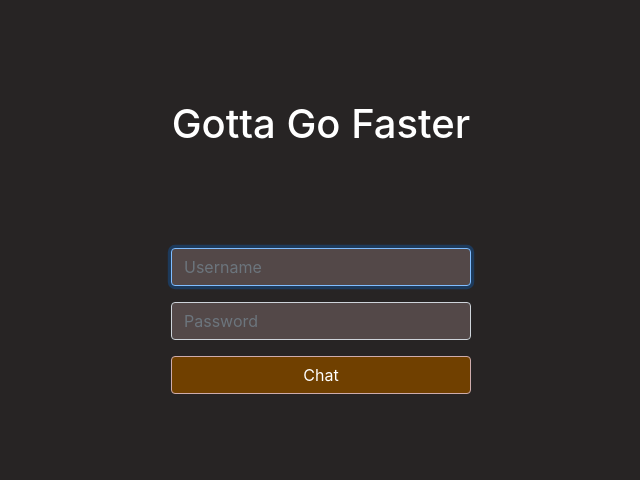
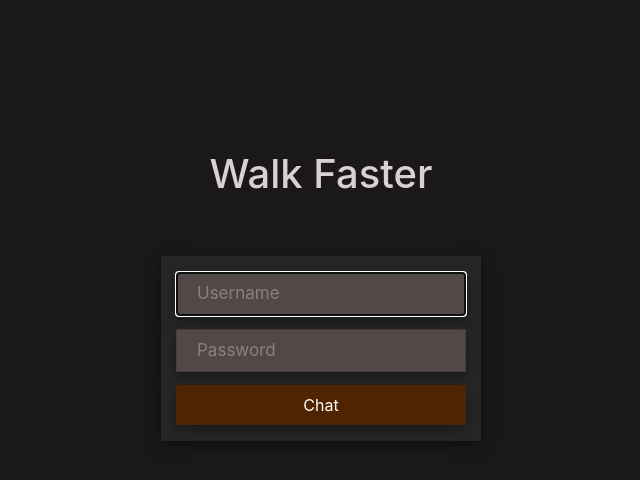
Before and after one commit to al-jshen/chat, a React (Create React App) app: page /login in a window 1280 px wide. Shown: the top 480 px of the page, without its empty margins (319-959 px from the left). Built offline with nearby package versions, Linux system fonts and the light colour scheme.

Commit message:
login styling fixed

```diff
--- a/public/index.html
+++ b/public/index.html
@@ -26,7 +26,7 @@
     -->
     <title>React App</title>
   </head>
-  <body style="background-color: #272424">
+  <body style="background-color: #1a1818">
     <noscript>You need to enable JavaScript to run this app.</noscript>
     <div id="root"></div>
     <!--
--- a/src/components/login.css
+++ b/src/components/login.css
@@ -1,25 +1,61 @@
-
+h1 {
+    color: rgb(219, 208, 208);
+    position: relative;
+    top: 150px;
+}
 
 form {
+    text-align: center;
+    margin-top: 200px;
+    padding-left: none;
+    width: 25%;
     display: inline-block;
+    box-shadow: 0 4px 8px 0 rgba(0, 0, 0, 0.2), 0 6px 20px 0 rgba(0, 0, 0, 0.19);
+    background-color: #262626;
 }
 
-.Login {
-    padding: 50px 0;
-    color: #ceacac;
+div.form {
+    display: block;
+    text-align: center;
 }
 
-.Login form {
-    margin: 0 auto;
-    max-width: 400px;
+input[type=text], input[type=password] {
+    width: 100%;
+    padding: 8px 20px;
+    margin-bottom: 5px;
+    display: inline-block;
+    border: 1px solid rgb(68, 58, 58);
+    box-sizing: border-box;
+    background-color: #534848;
+    color: #fff;
+    font-size: 17px;
+    box-shadow: 0 4px 8px 0 rgba(0, 0, 0, 0.2), 0 6px 20px 0 rgba(0, 0, 0, 0.19);
 }
 
-div {
-    text-align: center;
-    background-color: #272424;
-    color: #534848
+input::placeholder {
+    color: rgba(255, 255, 255, 0.308);
 }
 
-Formcontrol::placeholder {
+button {
+    background-color: rgb(78, 36, 2);
     color: white;
+    padding: 8px 20px;
+    margin: 10px 0;
+    border: none;
+    cursor: pointer;
+    width: 100%;
+    font-size: 17px;
+    box-shadow: 0 4px 8px 0 rgba(0, 0, 0, 0.2), 0 6px 20px 0 rgba(0, 0, 0, 0.19);
 }
+
+button:hover {
+    opacity: 0.8;
+}
+
+.container {
+    padding: 16px;
+}
+
+label {
+    width: 100%;
+}
--- a/src/components/login.js
+++ b/src/components/login.js
@@ -3,6 +3,7 @@ import './login.css';
 import { Button, FormGroup, FormControl } from "react-bootstrap";
 import { authurl } from '../url';
 const axios = require('axios');
+
 
 class Login extends React.Component {
     state = {
@@ -43,34 +44,34 @@ class Login extends React.Component {
 
     render() {
         return(
-            <div>
-                <h1 style={{textAlign: 'center', paddingTop: 100, color: 'white'}}>Gotta Go Faster</h1>
-                <div className="Login" style={{marginTop: '50px'}}>
-                    <form>
-                        <FormGroup>
-                            <FormControl
-                            style={{backgroundColor: '#534848', color: 'white', width: '300px'}}
-                            autoFocus value={this.state.username}
-                            name='username'
+            <div className="form">
+                <h1>Walk Faster</h1>
+                <form method="post">
+                    <div class="container">
+                        <label>
+                            <input
+                            autoFocus
+                            type="text"
+                            placeholder="Username"
+                            name="username"
+                            value={this.state.username}
                             onChange={e => this.change(e)}
-                            placeholder="Username"></FormControl>
-                        </FormGroup>
-                        <FormGroup>
-                            <FormControl
-                            style={{backgroundColor: '#534848', color: 'white'}}
+                            required></input>
+                        </label>
+
+                        <label>
+                            <input
+                            type="password"
+                            placeholder="Password"
+                            name="password"
                             value={this.state.password}
-                            name='password'
-                            type="password"
                             onChange={e => this.change(e)}
-                            placeholder="Password"></FormControl>
-                        </FormGroup>
-                        <Button
-                        className="newButton"
-                        style={{backgroundColor: '#704000', borderColor: '#ceacac'}}
-                        block onClick={this.onSubmit}>Chat</Button>
-                        <h1 style={{textAlign: 'center', paddingTop: 100, color: 'red'}}>{this.state.error}</h1>
-                    </form>
-                </div>
+                            required></input>
+                        </label>
+
+                        <button onClick={this.onSubmit} blocks>Chat</button>
+                    </div>
+                </form>
             </div>
         );
     }
```
